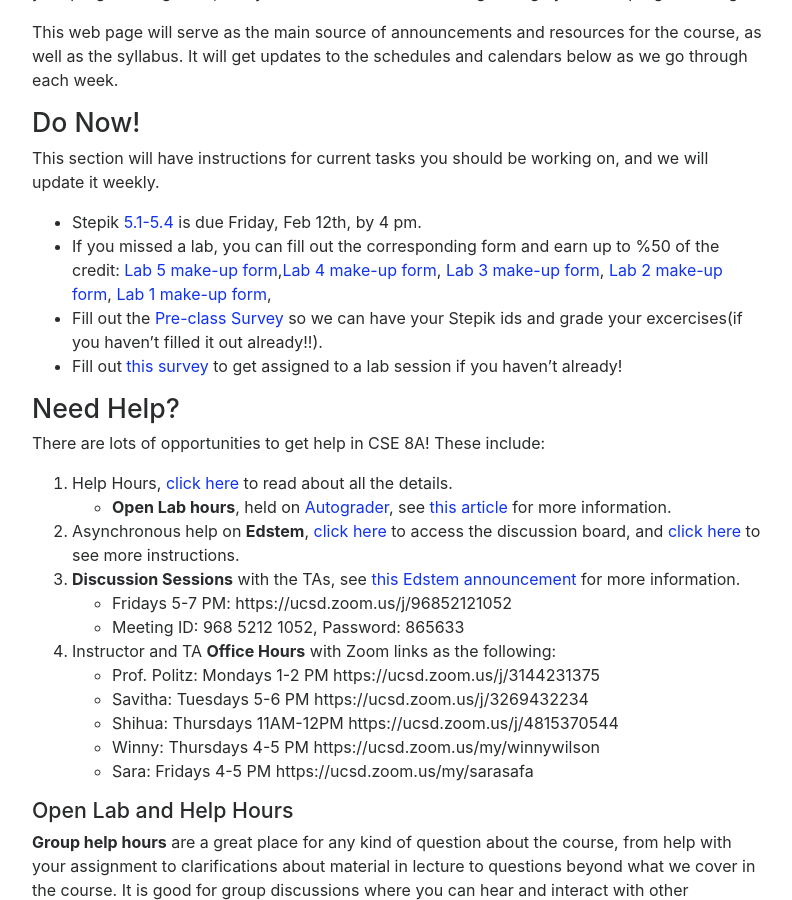
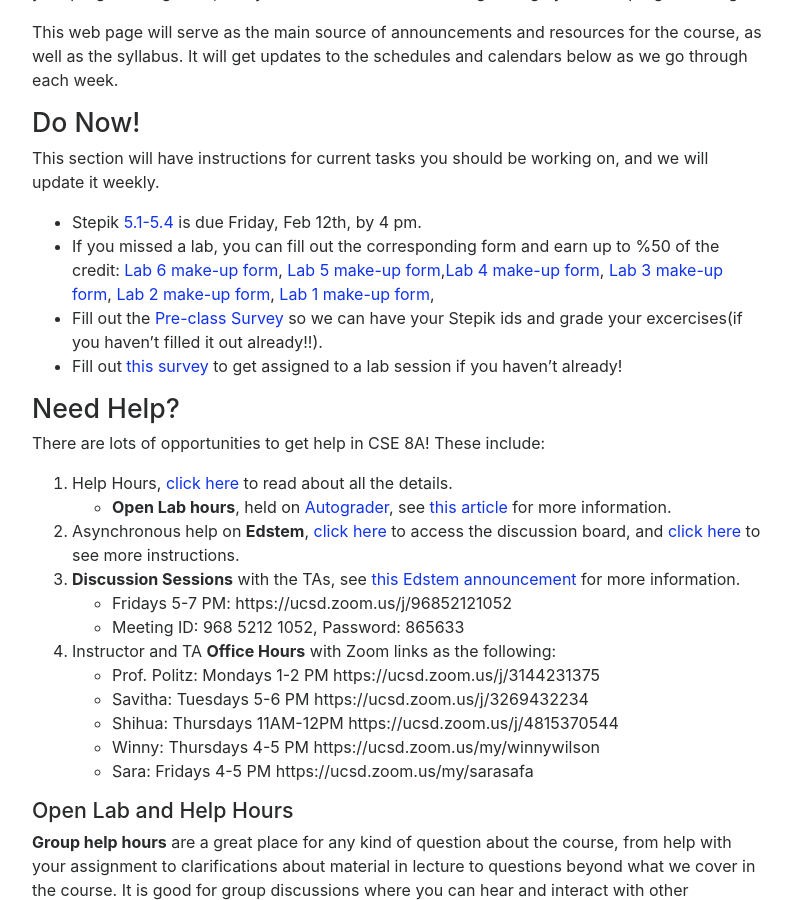
Before and after one commit to ucsd-cse8a-w21/ucsd-cse8a-w21.github.io, a Jekyll site: the page built from index.md, in a window 1280 px wide and 900 px high, scrolled down 731 px. Shown: the whole window, without its empty margins (243-1035 px from the left). Built offline with Jekyll 4.4.1, drawn with Linux system fonts in a browser that asks for light colours; nearby versions of some CDN libraries.

Commit message:
Update index.md

```diff
--- a/index.md
+++ b/index.md
@@ -29,7 +29,7 @@ This section will have instructions for current tasks you should be working
 on, and we will update it weekly.
 
 - Stepik [5.1-5.4](https://stepik.org/lesson/467762/step/1?unit=458581) is due Friday, Feb 12th, by 4 pm.
-- If you missed a lab, you can fill out the corresponding form and earn up to %50 of the credit: [Lab 5 make-up form](https://forms.gle/14defd6iyCd5kM2i6),[Lab 4 make-up form](https://forms.gle/6GvsRUKZAqs8x8Pr7), [Lab 3 make-up form](https://docs.google.com/forms/d/e/1FAIpQLSd34OGESkTY_MG_50luXb9NF_11-Cr94hGmgM-R-ple6NTtFg/viewform), [Lab 2 make-up form](https://forms.gle/q1s1Dr1KMe3RY77LA), [Lab 1 make-up form](https://forms.gle/QybphWqaceBJUVQR9),
+- If you missed a lab, you can fill out the corresponding form and earn up to %50 of the credit: [Lab 6 make-up form](https://forms.gle/2J9UH9mwPWtwm2AGA), [Lab 5 make-up form](https://forms.gle/14defd6iyCd5kM2i6),[Lab 4 make-up form](https://forms.gle/6GvsRUKZAqs8x8Pr7), [Lab 3 make-up form](https://docs.google.com/forms/d/e/1FAIpQLSd34OGESkTY_MG_50luXb9NF_11-Cr94hGmgM-R-ple6NTtFg/viewform), [Lab 2 make-up form](https://forms.gle/q1s1Dr1KMe3RY77LA), [Lab 1 make-up form](https://forms.gle/QybphWqaceBJUVQR9),
 - Fill out the [Pre-class Survey](https://forms.gle/fu7V8UxvKEH3i6ef7) so we can have your Stepik ids and grade your excercises(if you haven't filled it out already!!).
 - Fill out [this
 survey](https://docs.google.com/forms/d/e/1FAIpQLScrxmgbgx9BCM8n_qo-BI4rKQAXhbGR2yf-sLrJGNYnanczSA/viewform)
```
